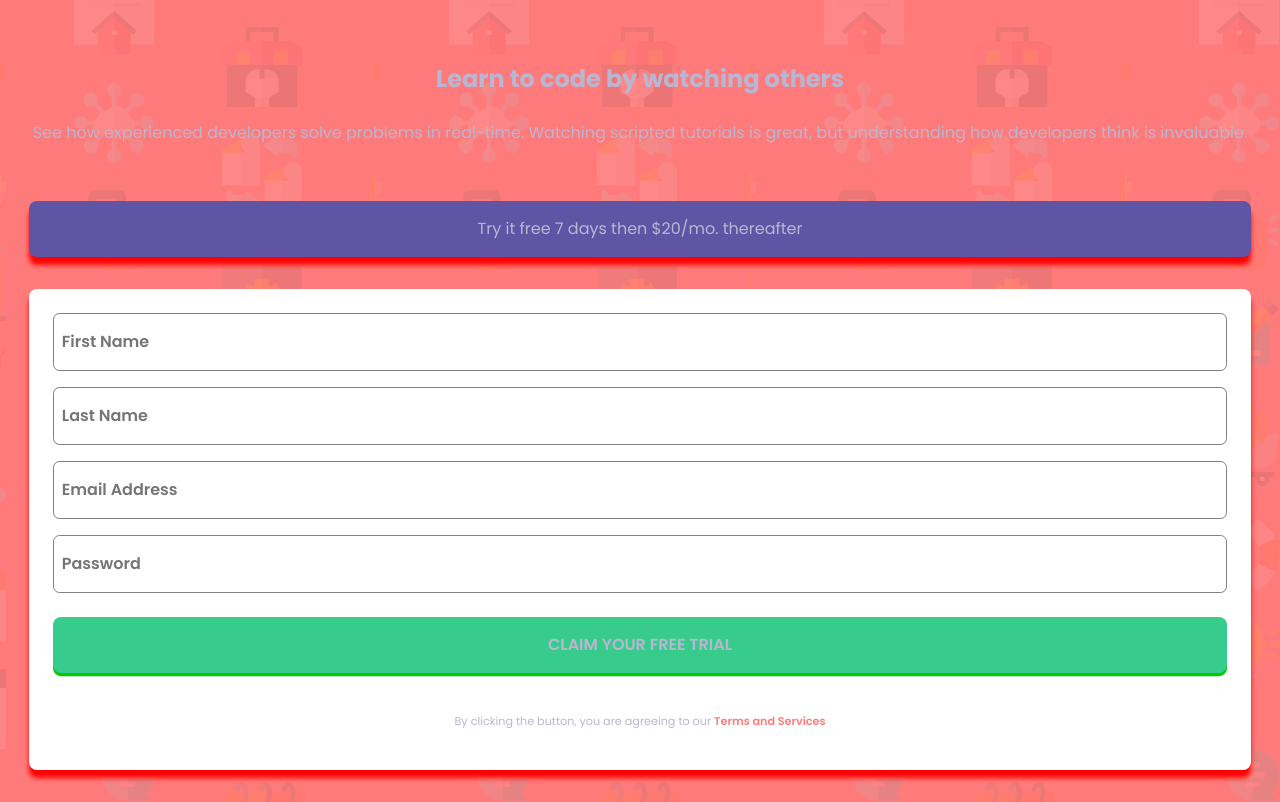
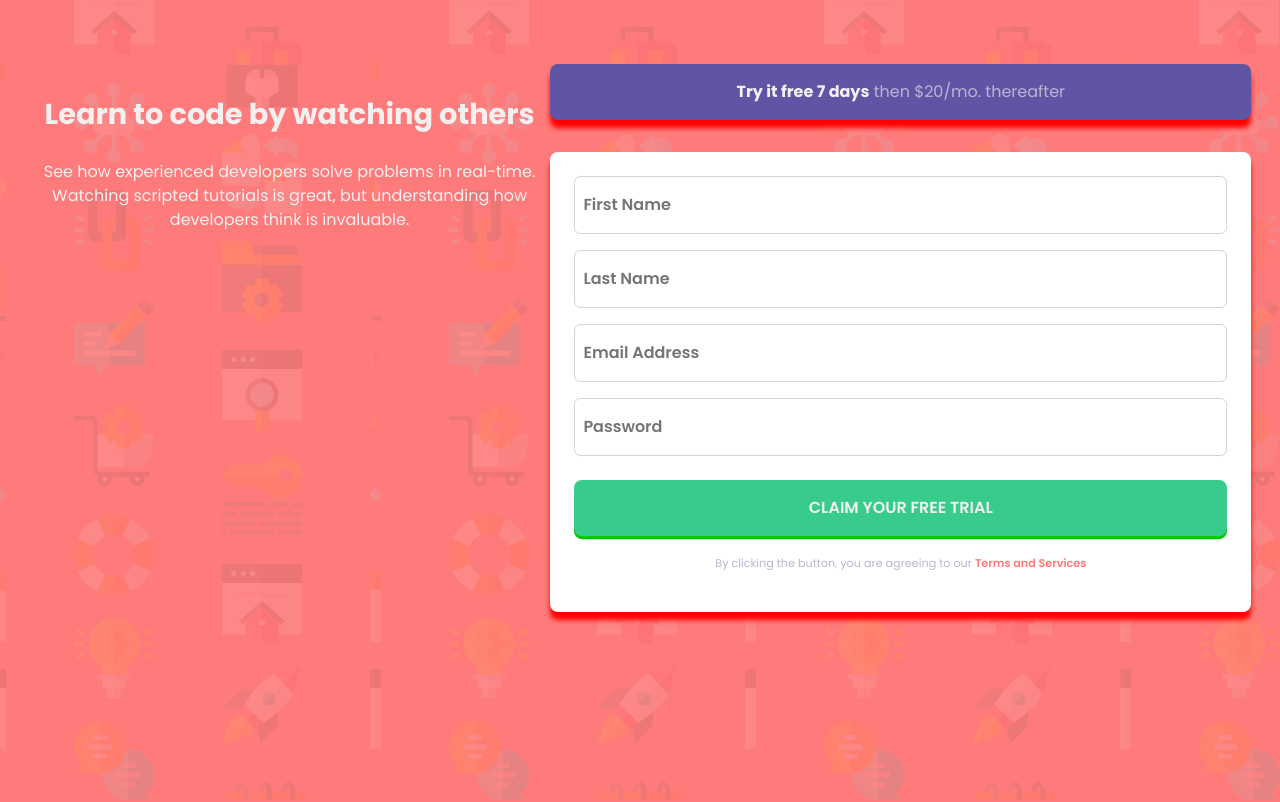
Before and after one commit to sclingan/intro-component, a React (Vite) app: page / in a window 1280 px wide. Built offline with nearby package versions, Linux system fonts and the light colour scheme.

Commit message:
Added active states

```diff
--- a/src/App.css
+++ b/src/App.css
@@ -52,6 +52,7 @@ body {
   font-weight: 400;
   padding-inline: 1.8rem;
   min-height: 100vh;
+  padding-top: 2rem;
 }
 
 main {
@@ -59,12 +60,14 @@ main {
 }
 
 header {
-  color: hsl(246, 25%, 77%);
+  color: hsl(0, 14%, 95%);
   text-align: center;
 }
 
 h2 {
   padding-top: 3.8rem;
+  font-weight: 700;
+  font-size: 1.8rem;
 }
 
 p {
@@ -73,18 +76,27 @@ p {
 
 .button {
   text-align: center;
-  color: hsl(246, 25%, 77%);
+  color: hsl(0, 14%, 95%);
   background-color: hsl(248, 32%, 49%);
   border-radius: 0.5rem;
   padding: 1rem 3rem;
   box-shadow: 0 0.5rem 0.3rem red;
   margin-block: 2rem;
+  cursor: pointer;
 }
 
 .btn_trial {
   text-decoration: none;
   color: hsl(246, 25%, 77%);
-  cursor: pointer;
+}
+
+.btn_trial_try {
+  font-weight: 700;
+  color: hsl(0, 14%, 95%);
+}
+
+.button:hover {
+  background-color: hsl(249, 58%, 55%);
 }
 
 form {
@@ -97,7 +109,7 @@ form {
 input {
   padding: 1rem 0.5rem;
   min-width: 100%;
-  border: 0.1px solid grey;
+  border: 0.1px solid lightgray;
   border-radius: 0.4rem;
   margin-block: 0.5rem;
 }
@@ -110,9 +122,9 @@ input {
   font-weight: 600;
 }
 
-button {
+.submit {
   margin-block: 1rem;
-  color: hsl(246, 25%, 77%);
+  color: hsl(0, 14%, 95%);
   background-color: hsl(154, 59%, 51%);
   border: none;
   min-width: 100%;
@@ -124,14 +136,26 @@ button {
   cursor: pointer;
 }
 
+.submit:hover {
+  background-color: hsl(154, 98%, 57%);
+}
+
 .p_terms {
   text-align: center;
   color: hsl(246, 25%, 77%);
   padding-inline: 0.8rem;
   font-size: 0.7rem;
+  padding-top: 0.2rem;
 }
 
 .span_terms {
   color: hsl(0, 100%, 74%);
   font-weight: 600;
+}
+
+@media (min-width: 50rem) {
+  .App {
+    display: flex;
+    flex-direction: row;
+  }
 }/*# sourceMappingURL=App.css.map */
--- a/src/App.scss
+++ b/src/App.scss
@@ -5,6 +5,7 @@ $primary-green: hsl(154, 59%, 51%);
 $accent-blue: hsl(248, 32%, 49%);
 $neutral-blue: hsl(249, 10%, 26%);
 $neutral-gray-blue: hsl(246, 25%, 77%);
+$neutral-white: hsl(0, 14%, 95%);
 $font-size: 1rem;
 $ff: 'Poppins';
 $fw-400: 400;
@@ -25,6 +26,7 @@ body {
     font-weight: $fw-400;
     padding-inline: 1.8rem;
     min-height: 100vh;
+    padding-top: 2rem;
 }
 
 main {
@@ -32,12 +34,14 @@ main {
 }
 
 header {
-    color: $neutral-gray-blue;
+    color: $neutral-white;
     text-align: center;
 }
 
 h2 {
     padding-top: 3.8rem;
+    font-weight: $fw-700;
+    font-size: 1.8rem;
 }
 
 p {
@@ -46,18 +50,27 @@ p {
 
 .button {
     text-align: center;
-    color: $neutral-gray-blue;
+    color: $neutral-white;
     background-color: $accent-blue;
     border-radius: 0.5rem;
     padding: 1rem 3rem;
     box-shadow: 0 0.5rem 0.3rem red;
     margin-block: 2rem;
+    cursor: pointer;
 }
 
 .btn_trial {
     text-decoration: none;
     color: $neutral-gray-blue;
-    cursor: pointer;
+}
+
+.btn_trial_try {
+    font-weight: $fw-700;
+    color: $neutral-white;
+}
+
+.button:hover {
+    background-color: hsl(249, 58%, 55%);;
 }
 
 form {
@@ -70,7 +83,7 @@ form {
 input {
     padding: 1rem 0.5rem;
     min-width: 100%;
-    border: 0.1px solid grey;
+    border: 0.1px solid lightgray;
     border-radius: 0.4rem;
     margin-block: 0.5rem;
 }
@@ -80,9 +93,9 @@ input {
 
 }
 
-button {
+.submit {
     margin-block: 1rem;
-    color: $neutral-gray-blue;
+    color: $neutral-white;
     background-color: $primary-green;
     border: none;
     min-width: 100%;
@@ -94,14 +107,27 @@ button {
     cursor: pointer;
 }
 
+.submit:hover {
+    background-color: hsl(154, 98%, 57%);
+}
+
 .p_terms {
     text-align: center;
     color: $neutral-gray-blue;
     padding-inline: 0.8rem;
     font-size: 0.7rem;
+    padding-top: 0.2rem;
 }
 
 .span_terms {
     color: $primary-red;
     font-weight: $fw-600;
 }
+
+@media (min-width: 50rem) {
+
+    .App {
+        display: flex;
+        flex-direction: row;
+    }
+}
--- a/src/button.tsx
+++ b/src/button.tsx
@@ -2,7 +2,7 @@ function Button() {
 
     return (
       <div className="button">
-       <a href="#" className="btn_trial"><span>Try it free 7 days</span> then $20/mo. thereafter</a>
+       <a href="#" className="btn_trial"><span className="btn_trial_try">Try it free 7 days</span> then $20/mo. thereafter</a>
       </div>
     )
   }
--- a/src/form.tsx
+++ b/src/form.tsx
@@ -14,7 +14,7 @@ function Form() {
 
           {/* change this to a submit button? */}
           {/* <a>Claim your free trial</a> */}
-          <button type='submit'>Claim your free trial</button>
+          <button className='submit' type='submit'>Claim your free trial</button>
           <p className="p_terms">By clicking the button, you are agreeing to our <span className="span_terms">Terms and Services</span></p>
         </form>
       </div>
```
Also changed, not shown: 1 other file (tests, documents, lock files or other folders).
